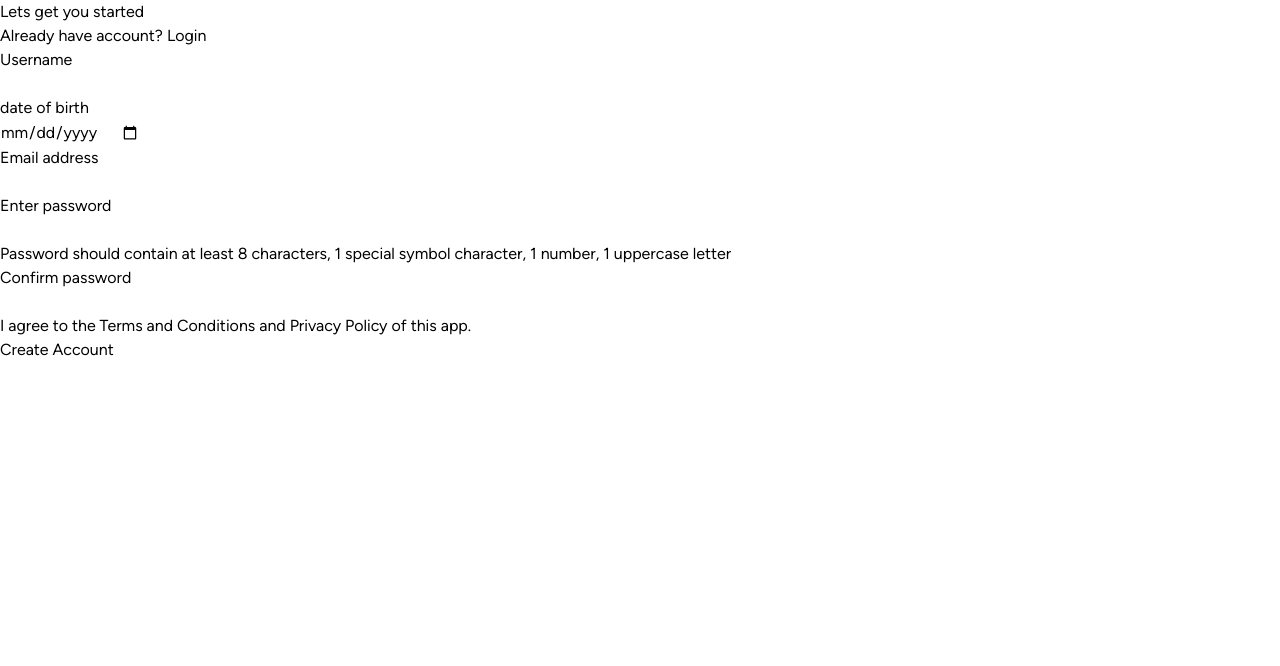
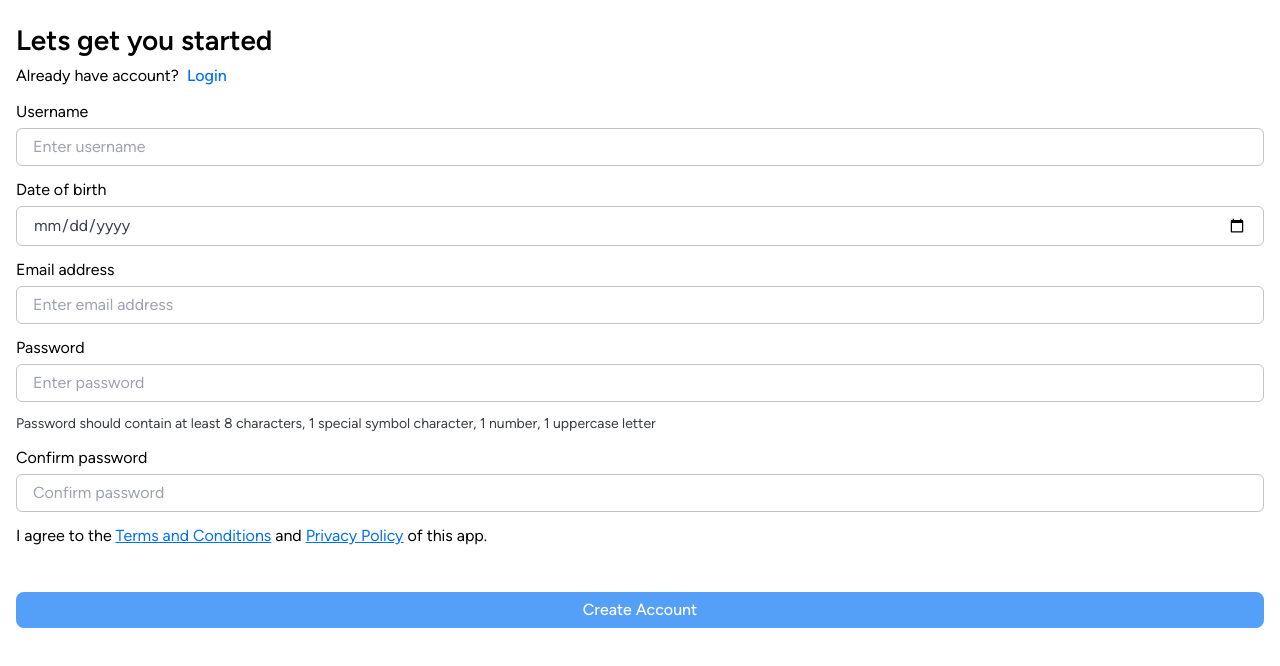
Before and after one commit to webosmotic-developer/react-signup-ui-task, a React (Create React App) app: page /signup in a window 1280 px wide. Shown: the top 666 px of the page. Built offline with nearby package versions, Linux system fonts and the light colour scheme.

Commit message:
Added design changes in sign up page

```diff
--- a/src/App.css
+++ b/src/App.css
@@ -4,6 +4,9 @@ body,
   height: 100%;
 }
 
+@tailwind base;
+@tailwind components;
+@tailwind utilities;
 /* Roboto Black */
 @font-face {
   font-family: 'Figtree-VariableFont_wght';
--- a/src/assets/main.css
+++ b/src/assets/main.css
@@ -493,3 +493,42 @@ video {
   --tw-contain-paint:  ;
   --tw-contain-style:  ;
 }
+
+.mt-4 {
+  margin-top: 1rem;
+}
+
+.flex {
+  display: flex;
+}
+
+.px-4 {
+  padding-left: 1rem;
+  padding-right: 1rem;
+}
+
+.py-2 {
+  padding-top: 0.5rem;
+  padding-bottom: 0.5rem;
+}
+
+.text-4xl {
+  font-size: 2.25rem;
+  line-height: 2.5rem;
+}
+
+.font-semibold {
+  font-weight: 600;
+}
+
+.uppercase {
+  text-transform: uppercase;
+}
+
+.lowercase {
+  text-transform: lowercase;
+}
+
+.leading-8 {
+  line-height: 2rem;
+}
--- a/src/components/common/ButtonWithLoading.js
+++ b/src/components/common/ButtonWithLoading.js
@@ -2,9 +2,14 @@ import React from 'react';
 
 import { PropTypes } from 'prop-types';
 
-function ButtonWithLoading({ title, onClick, disabled }) {
+function ButtonWithLoading({ title, onClick, disabled, type }) {
   return (
-    <button type="submit" onClick={onClick} disabled={disabled || false}>
+    <button
+      className="bg-primary w-full text-white py-1.5 rounded-lg font-base font-medium"
+      type={type}
+      onClick={onClick}
+      disabled={disabled || false}
+    >
       {title || 'Save'}
     </button>
   );
@@ -13,9 +18,10 @@ function ButtonWithLoading({ title, onClick, disabled }) {
 export default ButtonWithLoading;
 
 ButtonWithLoading.propTypes = {
-  isLoading: PropTypes.bool,
-  title: PropTypes.string,
-  onClick: PropTypes.func,
   customStyle: PropTypes.object,
   disabled: PropTypes.bool,
+  isLoading: PropTypes.bool,
+  onClick: PropTypes.func,
+  title: PropTypes.string,
+  type: PropTypes.any,
 };
--- a/src/components/hook-form-fields/HookTextField.js
+++ b/src/components/hook-form-fields/HookTextField.js
@@ -12,8 +12,12 @@ export const HookTextField = (props) => {
 
   return (
     <>
-      <p>{props.label}</p>
-      <input {...field} {...props} />
+      <p className="text-base">{props.label}</p>
+      <input
+        className="border-inputBorder mb-3 mt-1 appearance-none border rounded-md py-2 px-4 text-gray-700 leading-tight focus:outline-none focus:border-blue-500 w-full"
+        {...field}
+        {...props}
+      />
       {(fieldState?.isTouched || formState?.isSubmitted) &&
         fieldState?.error?.message}
       {(fieldState?.isTouched || formState?.isSubmitted) &&
--- a/src/pages/signup/SignUp.js
+++ b/src/pages/signup/SignUp.js
@@ -30,12 +30,14 @@ export default function SignUp() {
   };
 
   return (
-    <div>
-      <p>Lets get you started</p>
-      <p>
+    <div className="px-4 py-2">
+      <p className="text-28 font-semibold leading-8 mt-4 mb-2">
+        Lets get you started
+      </p>
+      <p className="text-base mb-3">
         Already have account?{' '}
         <span
-          className="text-4xl"
+          className="font-medium text-linkColor ml-1"
           onClick={() => {
             navigate('/login');
           }}
@@ -50,26 +52,34 @@ export default function SignUp() {
         })}
       >
         <div>
-          <HookTextField control={control} name="username" label="Username" />
+          <HookTextField
+            control={control}
+            name="username"
+            label="Username"
+            placeHolder="Enter username"
+          />
           <HookTextField
             control={control}
             type="date"
             name="bDate"
-            label="date of birth"
+            label="Date of birth"
+            placeHolder="DD / MM / YYYY"
           />
           <HookTextField
             control={control}
             type="email"
             name="email"
             label="Email address"
+            placeHolder="Enter email address"
           />
           <HookTextField
             control={control}
             type="password"
             name="password"
-            label="Enter password"
+            label="Password"
+            placeHolder="Enter password"
           />
-          <p>
+          <p className="text-14 leading-5 text-helperGray mb-3">
             Password should contain at least 8 characters, 1 special symbol
             character, 1 number, 1 uppercase letter
           </p>
@@ -78,15 +88,22 @@ export default function SignUp() {
             type="password"
             name="confirmPassword"
             label="Confirm password"
+            placeHolder="Confirm password"
           />
         </div>
 
-        <p>
+        <p className="text-base mb-11">
           I agree to the{' '}
-          <span onClick={() => navigate('/toc')}>Terms and Conditions</span> and{' '}
-          <span onClick={() => navigate('/privacy-policy')}>
+          <a className="font-base text-linkColor underline" href="/toc">
+            Terms and Conditions
+          </a>{' '}
+          and{' '}
+          <a
+            className="font-base text-linkColor underline"
+            href="/privacy-policy"
+          >
             Privacy Policy
-          </span>{' '}
+          </a>{' '}
           of this app.
         </p>
         <ButtonWithLoading type="submit" title={'Create Account'} />
--- a/tailwind.config.js
+++ b/tailwind.config.js
@@ -1,11 +1,23 @@
 // tailwind.config.js
 
 module.exports = {
+  plugins: [],
+  content: ['./src/**/*.{html,js}'],
   theme: {
     extend: {
       fontFamily: {
         custom: ['Figtree-VariableFont_wght', 'sans'], // 'sans' as a fallback
       },
+      colors: {
+        linkColor: '#0070F3',
+        helperGray: '#393D41',
+        inputBorder: '#C2C3C4',
+        primary: '#549FF7',
+      },
+    },
+    fontSize: {
+      28: '28px',
+      14: '14px',
     },
   },
 };
```
